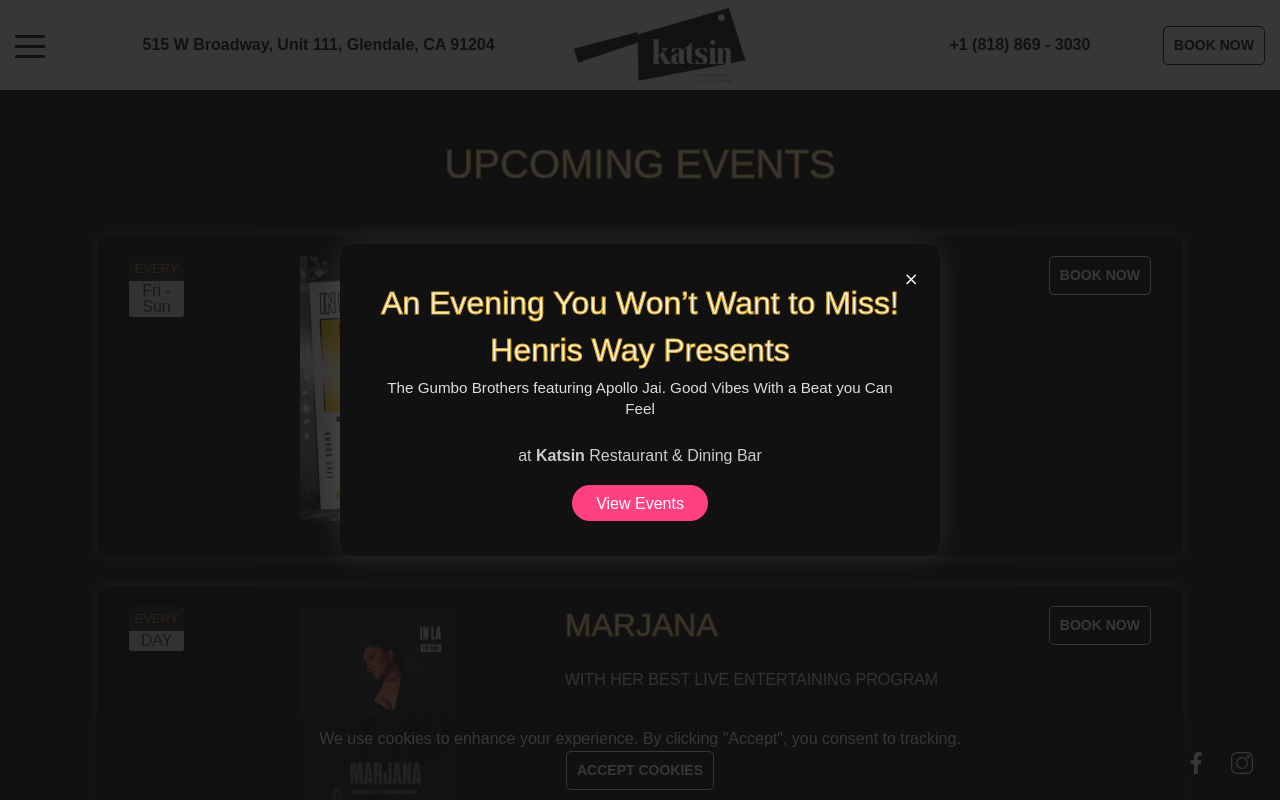
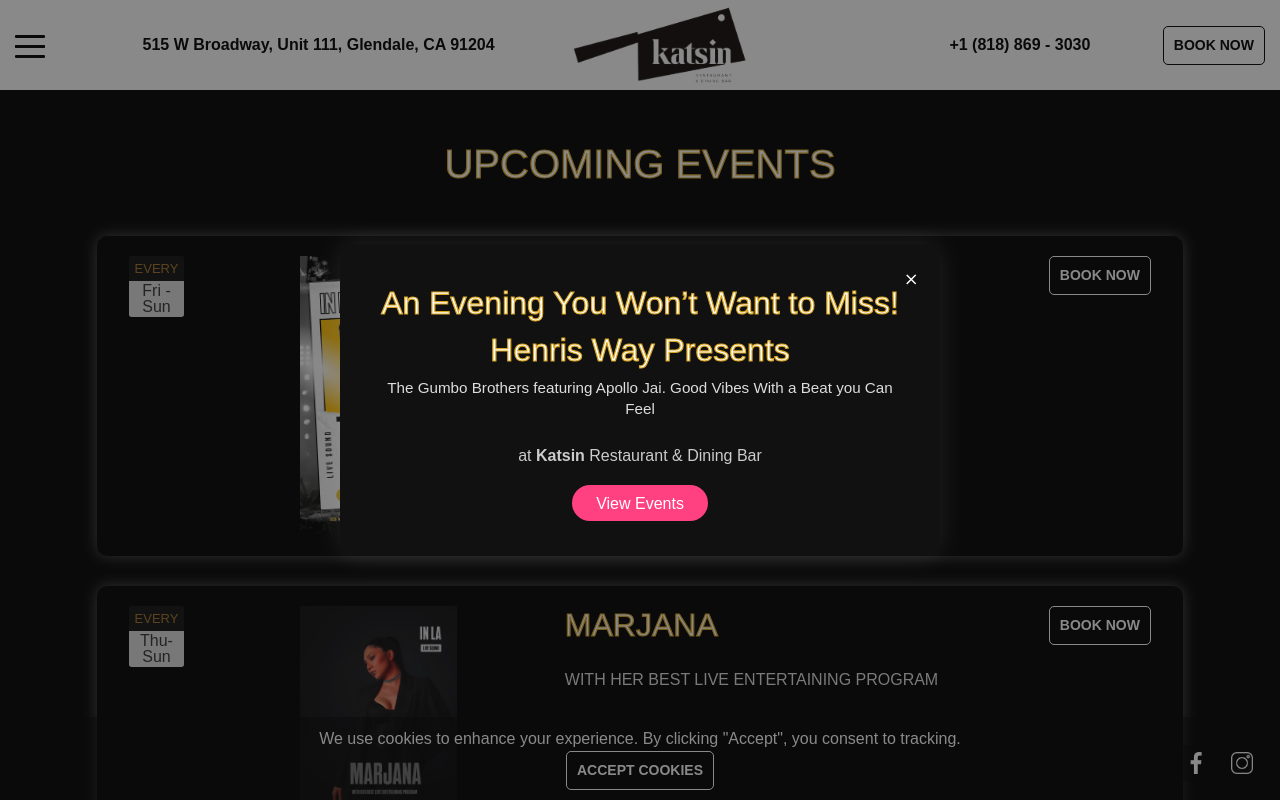
Before and after one commit to katsinusa2024/website, a React (Create React App) app: page /events in a window 1280 px wide. Shown: the top 800 px of the page. Built offline with nearby package versions, Linux system fonts and the light colour scheme; a web font is replaced by a local one.

Commit message:
last fixes

```diff
--- a/src/components/eventModal/eventModal.jsx
+++ b/src/components/eventModal/eventModal.jsx
@@ -3,7 +3,7 @@
 import { NavLink } from 'react-router-dom';
 import { upcomingEventsMock } from '../../pages/eventsPage/eventsMock';
 
-export const MODAL_INTERVAL_MS = 1 * 60 * 1000;
+export const MODAL_INTERVAL_MS = 2 * 60 * 1000;
 
 const EventModal = ({ onClose }) => {
   const [showModal, setShowModal] = useState(false);
--- a/src/components/eventModal/eventModal.scss
+++ b/src/components/eventModal/eventModal.scss
@@ -4,7 +4,7 @@
   left: 0;
   width: 100%;
   height: 100%;
-  background: rgba(20, 20, 20, 0.85);
+  background: rgba(20, 20, 20, 0.50);
   display: flex;
   justify-content: center;
   align-items: center;
@@ -51,7 +51,7 @@
   margin-bottom: 1rem;
   color: #ccc;
   span {
-    color: #ff4081;
+    color: #e0e0e0;
     font-weight: bold;
   }
 }
--- a/src/pages/eventsPage/eventsPage.jsx
+++ b/src/pages/eventsPage/eventsPage.jsx
@@ -19,7 +19,11 @@
             {item.isRecurring ? 'Every' : item.date.month}
           </div>
           <div className={`date-of-month ${item.isRecurring ? 'isRecurring' : ''}`}>
-            {item.isRecurring ? (item.title === 'MARJANA' ? 'DAY' : 'Fri - Sun') : item.date.day}
+            {item.isRecurring
+              ? item.title === 'MARJANA'
+                ? 'Thu-Sun'
+                : 'Fri - Sun'
+              : item.date.day}
           </div>
         </div>
       </div>
```
